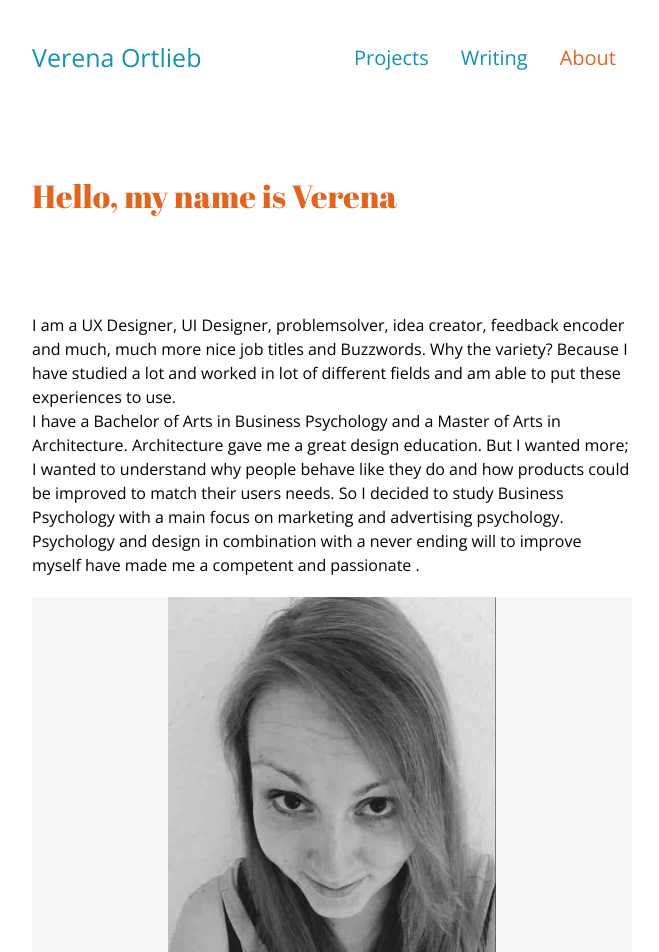
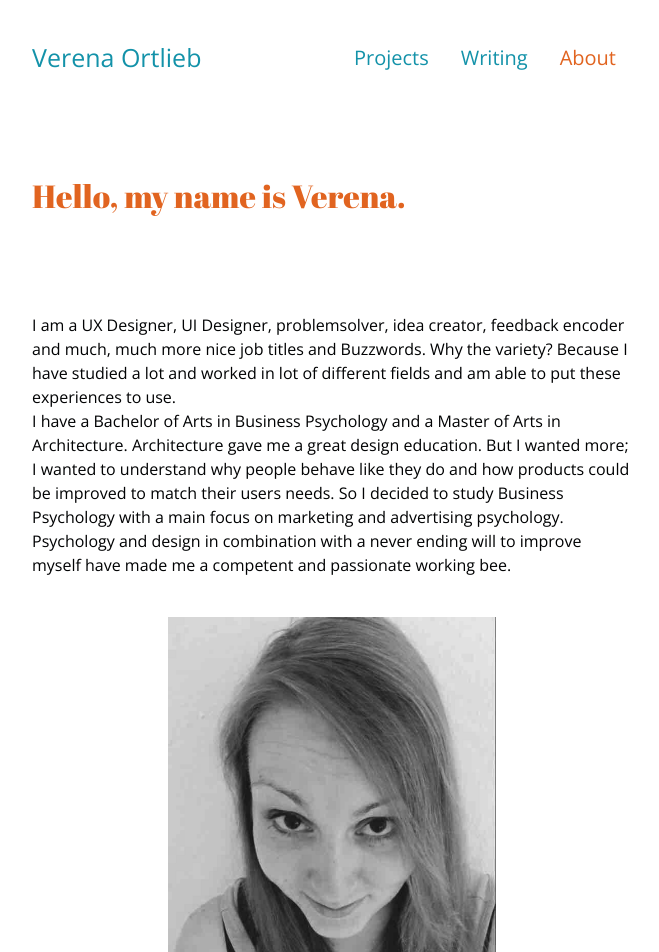
Before and after one commit to Verena-von-O/verena-von-o.github.io, a Jekyll site: the page built from about.html, in a window 1280 px wide. Shown: the top 952 px of the page, without its empty margins (308-967 px from the left). Built offline with Jekyll 4.4.1, drawn with Linux system fonts in a browser that asks for light colours; some of the changed text lies outside the part shown.

Commit message:
Small Changes

```diff
--- a/_sass/_about.scss
+++ b/_sass/_about.scss
@@ -4,8 +4,8 @@
 	display: flex;
 	align-items: center;
 	justify-content: center;
-	background-color: $background-box;
-	margin: 20px 0;
+	// background-color: $background-box;
+	margin: 40px 0;
 }
 
 .box-about-img img {
--- a/_sass/_footer.scss
+++ b/_sass/_footer.scss
@@ -1,5 +1,5 @@
 footer {
-	margin-top: 5em;
+	margin-top: 3em;
 	margin-bottom: 1em;
 
 	display: flex;
--- a/about.html
+++ b/about.html
@@ -2,17 +2,17 @@
 layout: page
 ---
 
-		<h2 class="headline">Hello, my name is Verena</h2>
+		<h2 class="headline">Hello, my name is Verena.</h2>
 
 		<p>I am a UX Designer, UI Designer, problemsolver, idea creator, feedback encoder and much, much more nice job titles and Buzzwords. Why the variety? Because I have studied a lot and worked in  lot of different fields and am able to put these experiences to use. <br>
 		I have a Bachelor of Arts in Business Psychology and a Master of Arts in Architecture.
 		Architecture gave me a great design education. But I wanted more; I wanted to understand why people behave like they do and how products could be improved to match their users needs. So I decided to study Business Psychology with a main focus on marketing and advertising psychology.<br>
-		Psychology and design in combination with a never ending will to improve myself have made me a competent and passionate .
+		Psychology and design in combination with a never ending will to improve myself have made me a competent and passionate working bee.
 		 </p>
 		<div class="box-about-img">
 			<img src="img/me.png" alt="Me">
 		</div>
-		<p>Currently I am based in Stuttgart, Germany, but love to travel the world. Starting summer 2016, me and my husband are going to start our next adventure. After selling almost all our stuff we start to travel the world while working on projects for different clients but also on some exciting ideas of our own.</p>
+		<p>Currently I am based in Stuttgart, Germany, but love to travel the world. Starting summer 2016, me and <a href="http://www.florianbuerger.com">my husband</a> are going to start our next adventure. After selling almost all our stuff we start to travel the world while working on projects for different clients but also on some ideas of our own.</p>
 		<div class="box-about-img">
 			<img src="img/deer.jpg" alt="Deer">
 		</div>
--- a/index.html
+++ b/index.html
@@ -2,7 +2,7 @@
 layout: start
 ---
 
-<h2 class="headline-index">Hey there, <br> I am Verena</h2>
+<h2 class="headline-index">Hey there, <br> I am Verena.</h2>
 
 <div class="box-ganz-index">
 		<p>I am a UX Designer, UI Designer, problem solver, hobby baker, hammock enthusiast and dog lover. Currently I am travelling the world with <a href="http://www.florianbuerger.com" target="_blank">my handsome husband</a> for inspiration, fun and sun.
```
Also changed, not shown: other parts of about.html (+1 -1 lines).
